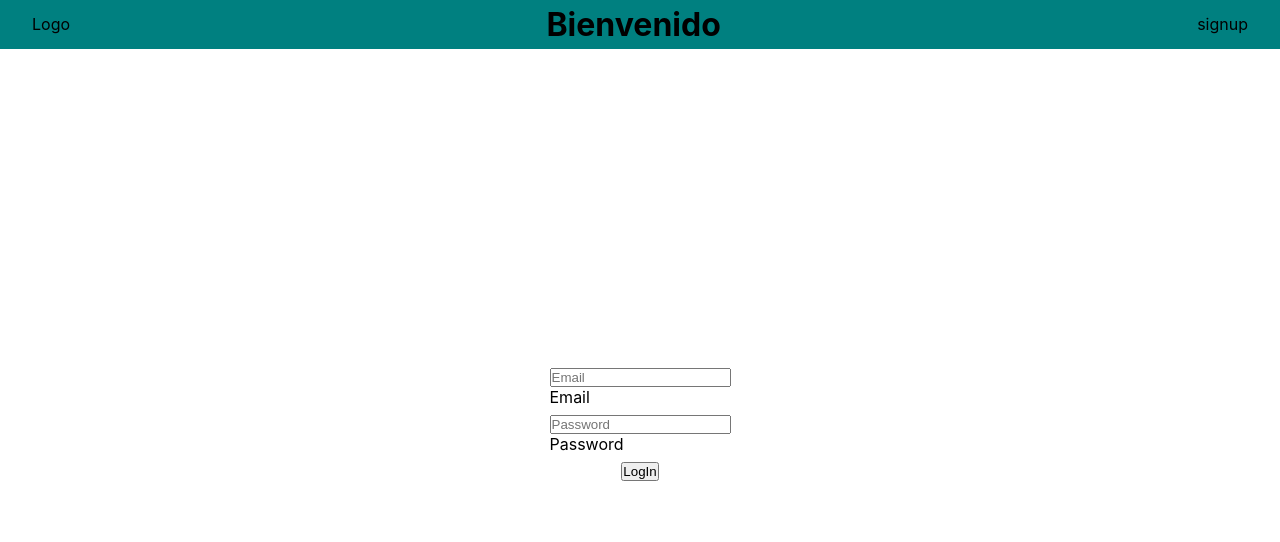
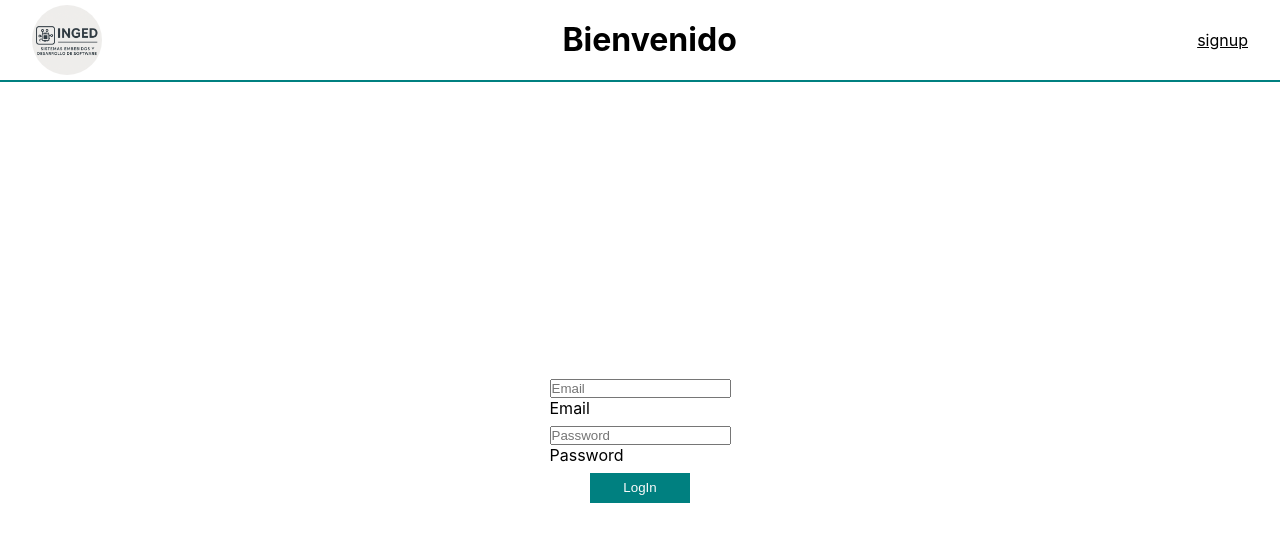
Before and after one commit to Ing-ed/ChallengeFE, a React (Create React App) app: page /dashboard in a window 1280 px wide. Both pictures are taken after a click on the link "close session". Shown: the top 542 px of the page. Built offline with nearby package versions, Linux system fonts and the light colour scheme; no server answers.

Commit message:
se realizan cambios de estilos para hacerlo mas atractivo, se da un estilo minimalista

```diff
--- a/src/App.css
+++ b/src/App.css
@@ -1,3 +1,4 @@
+/* el color base es blanco, el color de contraste lo quiero trabajar en teal */
 *{
   margin: 0;
   padding: 0;
@@ -8,3 +9,17 @@
   flex-wrap: wrap;
   height: 100vh;
 }
+/* Elementos comunes (a, button, etc) */
+a{
+  text-decoration-line: underline;
+}
+a:hover{
+  cursor: pointer;
+}
+button{
+  background-color: teal;
+  color: #FAFAFA;
+  border:none;
+  min-width: 100px;
+  min-height: 30px;
+}
--- a/src/Components/Dashboard/dashboard.css
+++ b/src/Components/Dashboard/dashboard.css
@@ -4,8 +4,8 @@
     flex-grow: 1;
 }
 @media screen and (max-width: 300px) {
-    #menu{
-        background-color: black;
+    #dashboard{
+        /* background-color: black; */
         display: flex;
         flex-direction: column;
     }
--- a/src/Components/Header/header.css
+++ b/src/Components/Header/header.css
@@ -4,7 +4,23 @@
     flex-direction: row;
     justify-content: space-between;
     width: 100%;
-    background-color: teal;
+    /* background-color: teal; */
     align-items: center;
     box-sizing: border-box;
+    border-bottom: 2px solid teal;
 }
+#header #logo{
+    width: 70px;
+    border-radius: 50%;
+}
+
+@media screen and (max-width:300px) {
+    #header{
+        h1{
+            display: none;
+        }
+        #logo{
+            display: none;
+        }
+    }
+}
--- a/src/Components/Header/header.jsx
+++ b/src/Components/Header/header.jsx
@@ -16,7 +16,7 @@ export function Header({route}){
 
     return(
         <div id="header">
-            <div id="logo">Logo</div>
+            <img src="logo.png" alt="logo inged embedded" id="logo"/>
             <h1>Bienvenido</h1>
             <a onClick={Nav}>{navigation[route].text}</a>
         </div>
--- a/src/Components/Menu/menu.css
+++ b/src/Components/Menu/menu.css
@@ -1,9 +1,11 @@
 #menu{
     display: flex;
     flex-direction: column;
-    background-color: rebeccapurple;
+    /* background-color: rebeccapurple; */
     justify-content: center;
     padding: 2em;
+    border-right: 1px solid teal;
+    gap:1em;
 }
 
 @media screen and (width=300px) {
--- a/src/Components/Task/task.css
+++ b/src/Components/Task/task.css
@@ -2,7 +2,8 @@
     display: flex;
     flex-direction: row;
     flex-wrap: wrap;
-    border: 1px solid red;
+    border-bottom:2px solid teal ;
+    padding: 2em;
     justify-content: space-between;
 }
 .Task ul{
@@ -17,17 +18,20 @@
 }
 .control{
     justify-items: start;
-    border: 1px solid green;
+    /* border: 1px solid green; */
     display: grid;
     grid-template-columns: 1fr 1fr;
     grid-template-rows: auto auto;
+    gap:0.3em;
 }
 .control #delete{
     grid-column: 1/ -1;
     justify-self: stretch;
 }
 .check{
-    width: 15px;
-    height: 15px;
+    width: 100%;
+    height: 30px;
+    justify-self: center;
+    align-self: center;
     /* background-color: red; */
 }
--- a/src/Components/Tasks/tasks.css
+++ b/src/Components/Tasks/tasks.css
@@ -3,11 +3,12 @@
     padding: 0 3em;
     flex-direction: column;
     flex-grow: 1;
-    background-color: aqua;
+    /* background-color: aqua; */
     align-items: flex-start;
     justify-content: center;
+    border-left: 1px solid teal;
 }
 #tasks ul{
-    width: 100%;
+    width: 90%;
     list-style: none;
 }
```
Also changed, not shown: public/logo.png (added).
